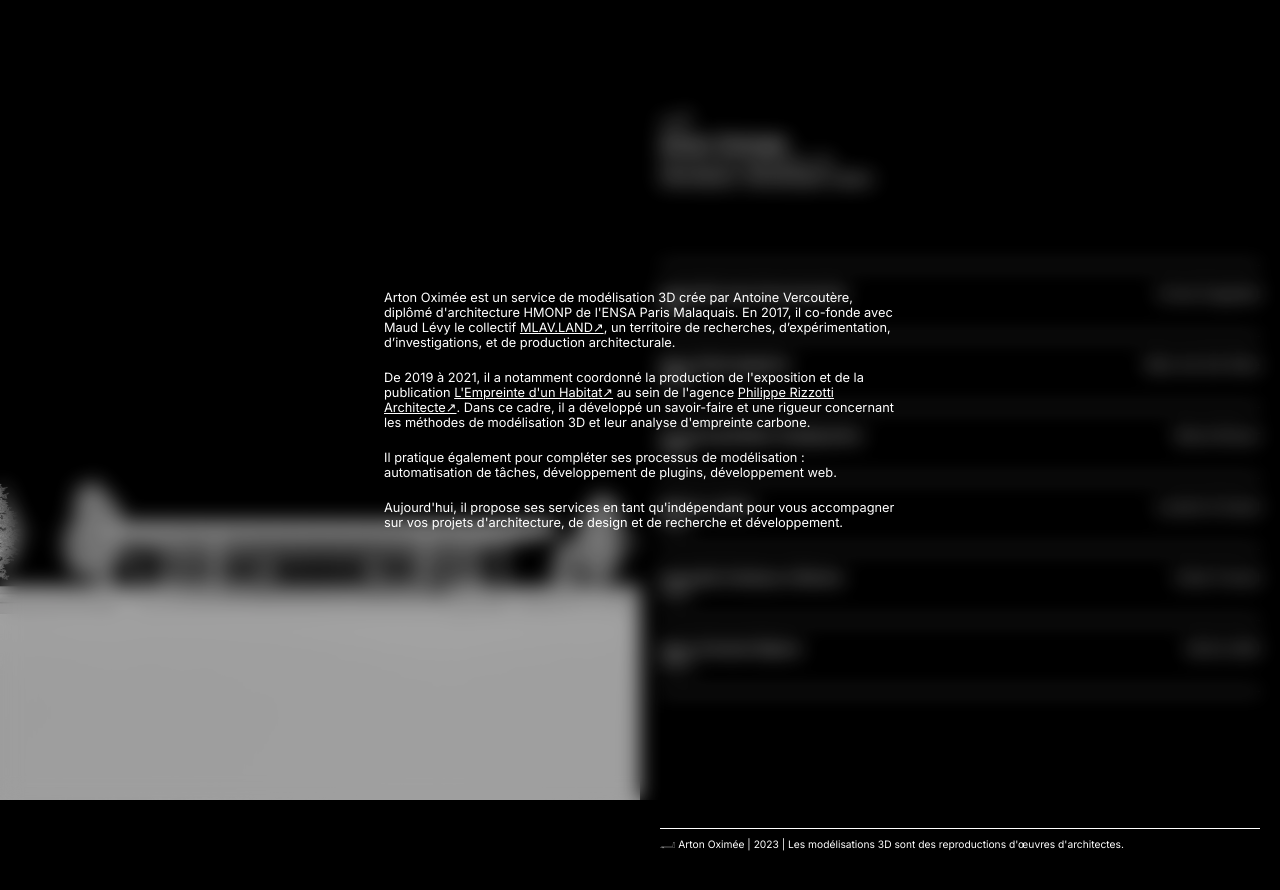
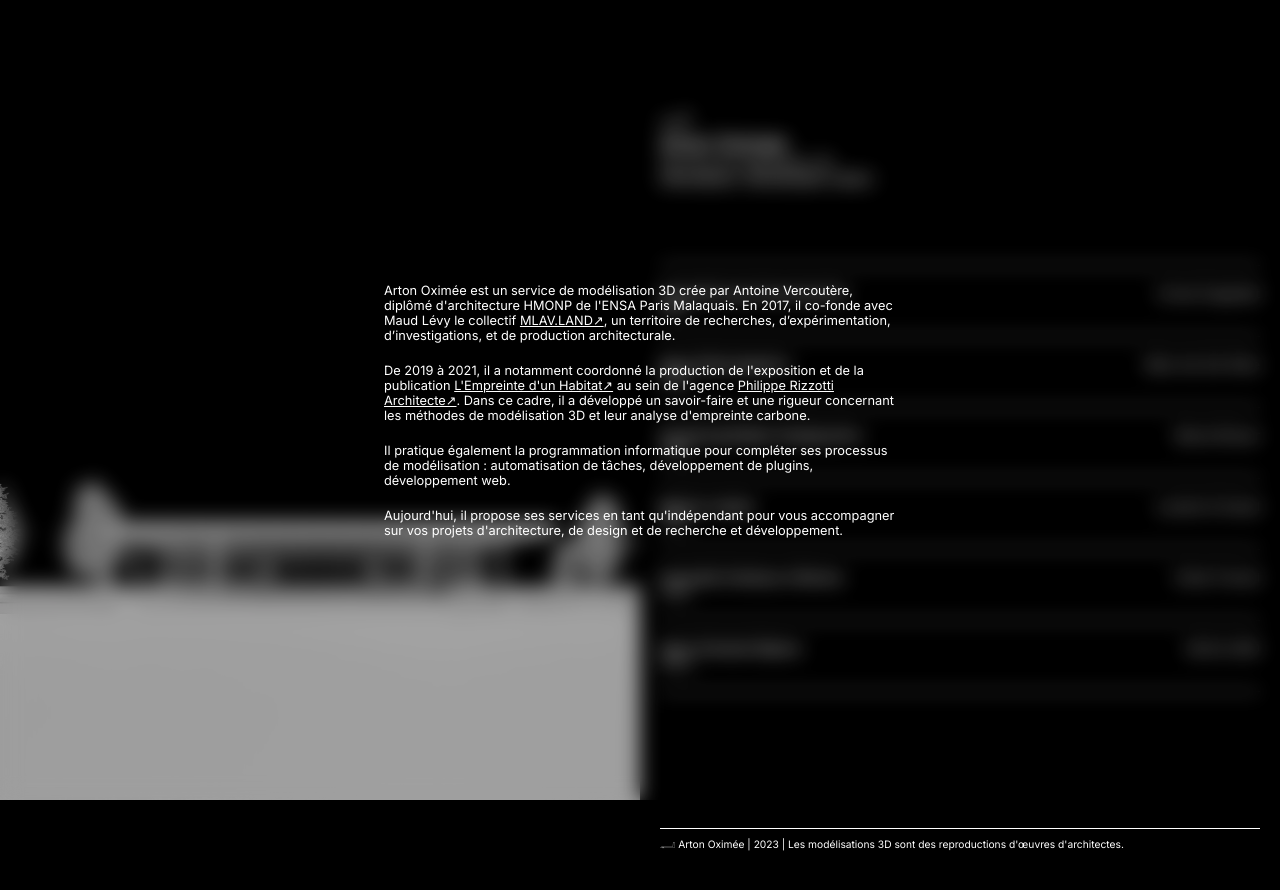
Before and after one commit to artonoximee/arton-oximee, a plain HTML site: page index.html in a window 1280 px wide. Both pictures are taken after a click on the link "Informations". Drawn offline with Linux system fonts and the light colour scheme.

Commit message:
modified description

```diff
--- a/index.html
+++ b/index.html
@@ -61,7 +61,7 @@
         De 2019 à 2021, il a notamment coordonné la production de l'exposition et de la publication <a href="https://www.pavillon-arsenal.com/fr/edition-e-boutique/collections/hors-collection/12294-lempreinte-dun-habitat.html" class="modal-link" target="_blank">L'Empreinte d'un Habitat↗</a> au sein de l'agence <a href="http://www.philipperizzotti.net/fr/" class="modal-link" target="_blank">Philippe Rizzotti Architecte↗</a>. Dans ce cadre, il a développé un savoir-faire et une rigueur concernant les méthodes de modélisation 3D et leur analyse d'empreinte carbone.
       </p>
       <p>
-        Il pratique également pour compléter ses processus de modélisation&nbsp;: automatisation de tâches, développement de plugins, développement web.
+        Il pratique également la programmation informatique pour compléter ses processus de modélisation&nbsp;: automatisation de tâches, développement de plugins, développement web.
       </p>
       <p>
         Aujourd'hui, il propose ses services en tant qu'indépendant pour vous accompagner sur vos projets d'architecture, de design et de recherche et développement.
```
